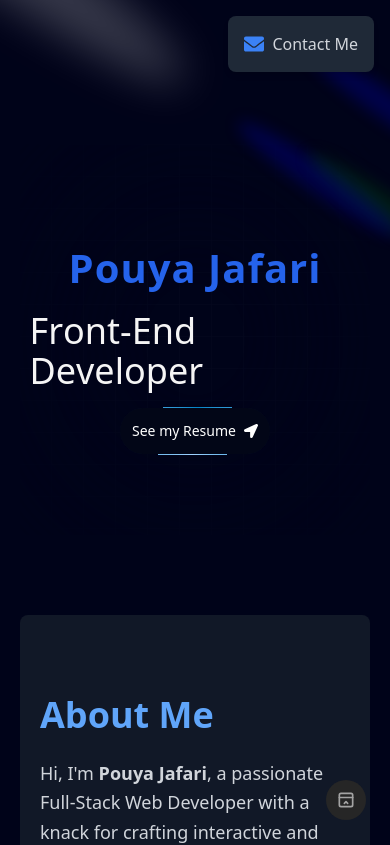
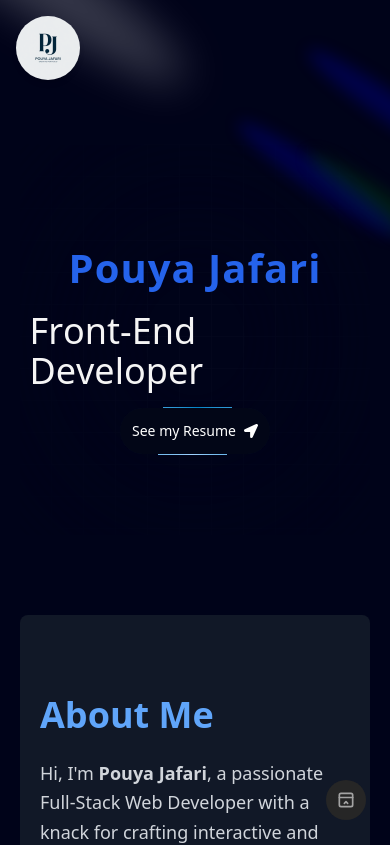
Before and after one commit to pouya-jafari/portfolio, a Next.js app: page / in a window 390 px wide. Shown: the top 845 px of the page. Built offline with nearby package versions, Linux system fonts and the light colour scheme.

Commit message:
added some modification for Avatar and ContactCard component

```diff
--- a/src/app/page.tsx
+++ b/src/app/page.tsx
@@ -11,9 +11,8 @@ import Resume from "@/components/Resume";
 export default function Home() {
   return (
     <div className="overflow-x-hidden overflow-y-hidden">
-      <div className="hidden md:block">
-        <Avatar />
-      </div>
+      <Avatar />
+
       <ContactCard />
       <main className="relative dark:bg-black-100 flex flex-col items-center justify-center mx-auto sm:px-10 px-5">
         <div className="max-w-7xl w-full md:mb-16 max-sm:mb-2">
--- a/src/components/Avatar.tsx
+++ b/src/components/Avatar.tsx
@@ -2,7 +2,7 @@
 import React, { useEffect, useRef } from "react";
 import Image from "next/image";
 import { gsap } from "gsap";
-import pouyaImg from "@/assets/pouya.png";
+import logoImg from "@/assets/logo.png";
 
 const Avatar = () => {
   const textRef = useRef<HTMLDivElement>(null);
@@ -63,7 +63,7 @@ const Avatar = () => {
     <div className="avatar-container fixed top-4 left-4 flex flex-col items-center z-50">
       <div className="w-16 h-16 rounded-full overflow-hidden shadow-md">
         <Image
-          src={pouyaImg}
+          src={logoImg}
           alt="Pouya Jafari"
           width={64}
           height={64}
@@ -72,7 +72,7 @@ const Avatar = () => {
       </div>
       <div
         ref={textRef}
-        className="mt-2 text-white text-sm font-medium flex gap-1"
+        className="mt-2 text-white text-sm font-medium md:flex gap-1 hidden "
       >
         {["Pouya", "Jafari"].map((word, index) => (
           <span key={index} className="word">
--- a/src/components/ContactCard.tsx
+++ b/src/components/ContactCard.tsx
@@ -11,7 +11,7 @@ const ContactCard = () => {
 
   return (
     <motion.div
-      className="fixed top-4 right-4 z-50 shadow-md bg-white dark:bg-gray-800 rounded-lg p-4 cursor-pointer"
+      className="fixed top-4 right-4 z-50 shadow-md bg-white dark:bg-gray-800 rounded-lg p-4 cursor-pointer hidden md:block"
       initial={{ opacity: 0, scale: 0.9 }}
       animate={{ opacity: 1, scale: 1 }}
       transition={{ duration: 0.3 }}
```
Also changed, not shown: src/assets/logo.png.
